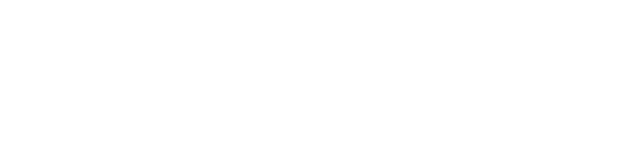
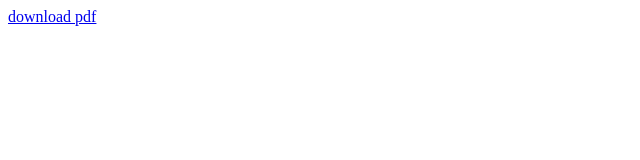
Before and after one commit to mohamed-siraj/jspdf-javascript, a plain HTML site: page index.html in a window 1280 px wide. Shown: the whole page, without its empty margins (0-640 px from the left). Drawn offline with nearby package versions, Linux system fonts and the light colour scheme.

Commit message:
added download button

```diff
--- a/index.html
+++ b/index.html
@@ -2,6 +2,9 @@
 <html>
 
 <body>
+
+    <!-- click button -->
+    <a href="javascript:demoFromHTML()" class="button">download pdf</a>
 
     <!-- needed script -->
     <script src="https://code.jquery.com/jquery-3.7.1.min.js"
```
